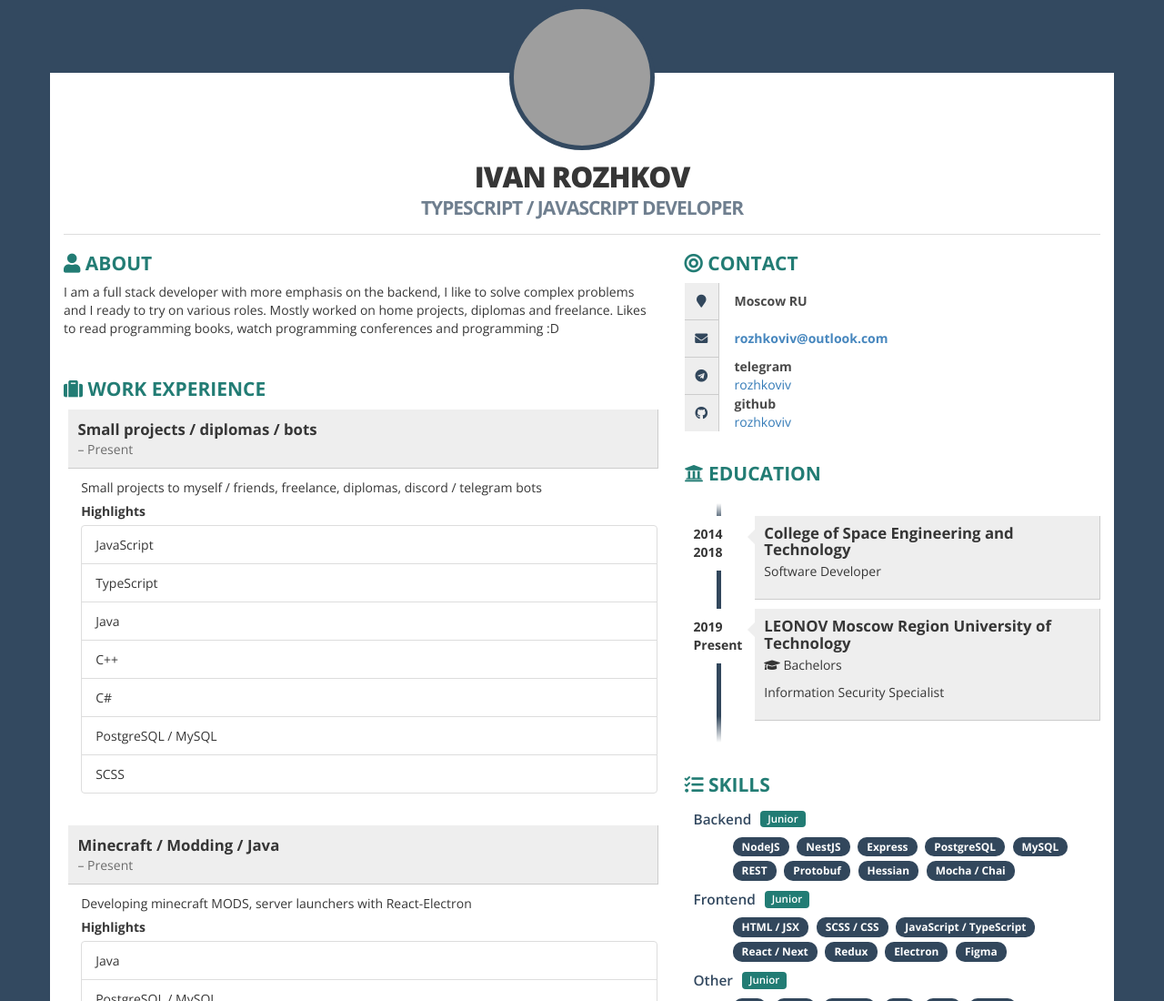
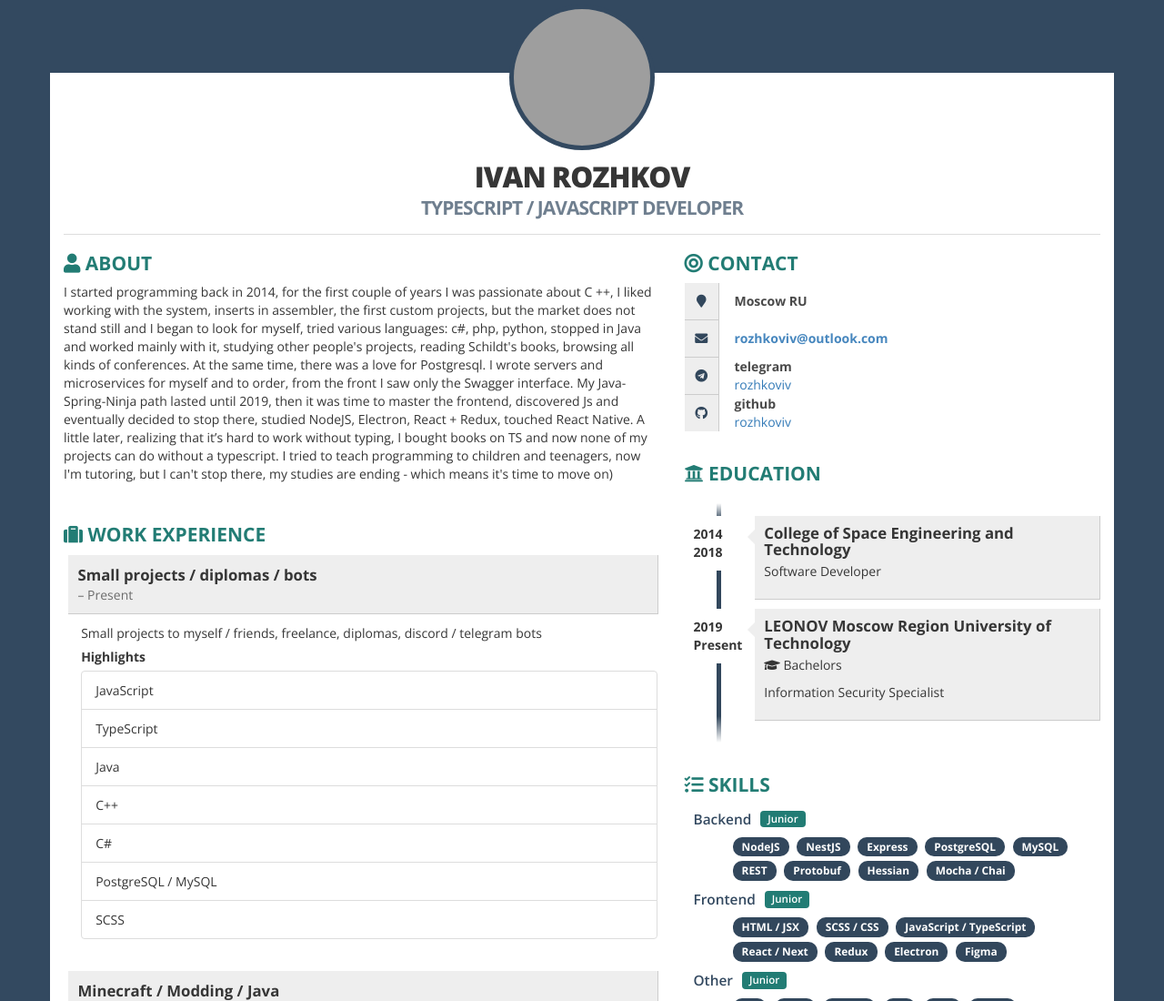
Before and after one commit to rozhkoviv/rozhkoviv.github.io, a plain HTML site: page index.html in a window 1280 px wide. Shown: the top 1100 px of the page at 91% size. Drawn offline with nearby package versions, Linux system fonts and the light colour scheme; grey boxes are pictures that could not be loaded.

Commit message:
Update index.html

```diff
--- a/index.html
+++ b/index.html
@@ -404,7 +404,7 @@ blockquote,
           <!-- ABOUT ME -->
           <div class="box">
             <h2><i class="fas fa-user ico"></i> About</h2>
-            <p>I am a full stack developer with more emphasis on the backend, I like to solve complex problems and I ready to try on various roles. Mostly worked on home projects, diplomas and freelance. Likes to read programming books, watch programming conferences and programming :D</p>
+            <p>I started programming back in 2014, for the first couple of years I was passionate about C ++, I liked working with the system, inserts in assembler, the first custom projects, but the market does not stand still and I began to look for myself, tried various languages: c#, php, python, stopped in Java and worked mainly with it, studying other people's projects, reading Schildt's books, browsing all kinds of conferences. At the same time, there was a love for Postgresql. I wrote servers and microservices for myself and to order, from the front I saw only the Swagger interface. My Java-Spring-Ninja path lasted until 2019, then it was time to master the frontend, discovered Js and eventually decided to stop there, studied NodeJS, Electron, React + Redux, touched React Native. A little later, realizing that it’s hard to work without typing, I bought books on TS and now none of my projects can do without a typescript. I tried to teach programming to children and teenagers, now I'm tutoring, but I can't stop there, my studies are ending - which means it's time to move on)</p>
           </div>
           <!-- WORK EXPERIENCE -->
           <div class="box">
```
